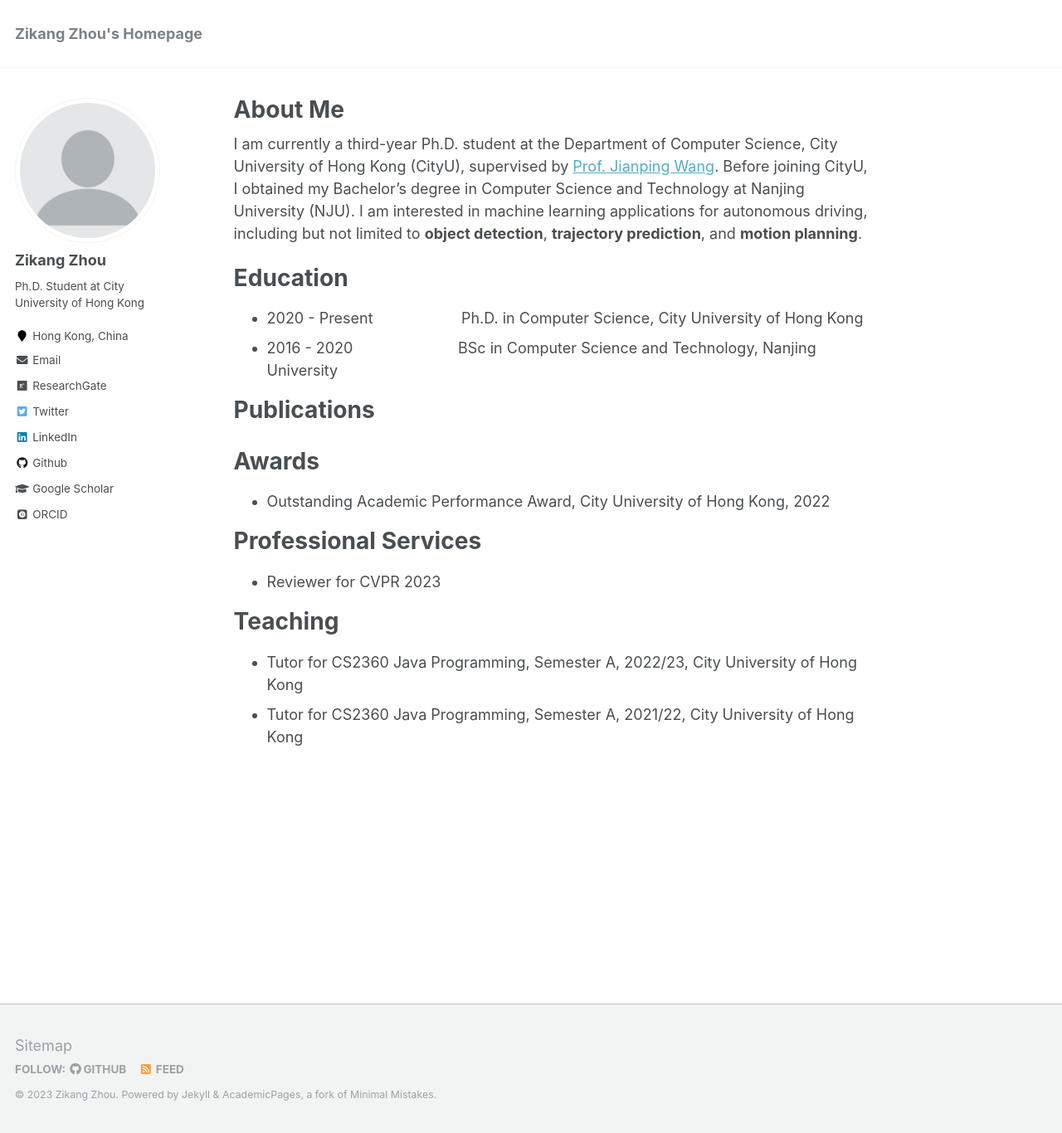
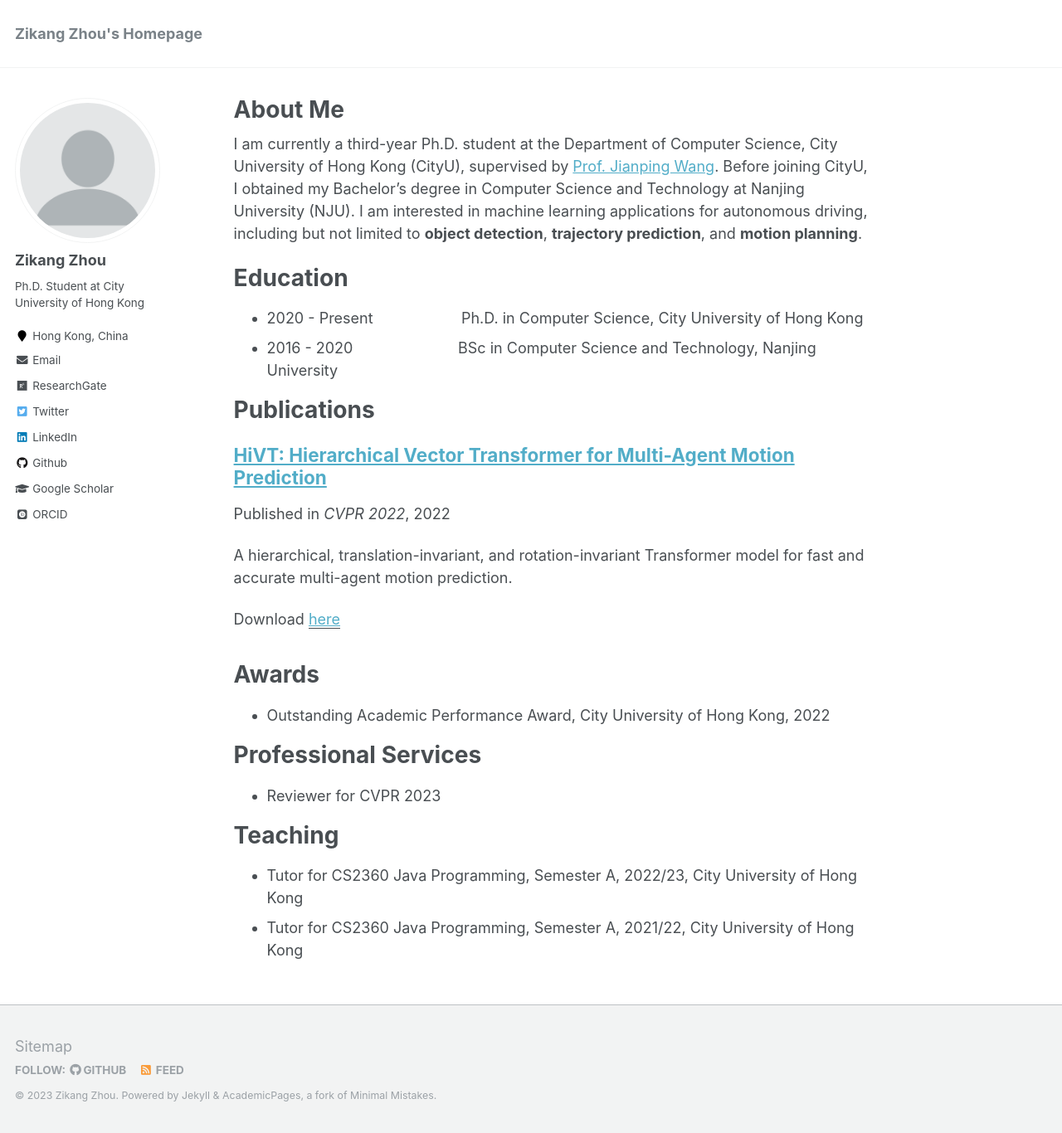
Before and after one commit to ZikangZhou/ZikangZhou.github.io, a Jekyll site: the page built from _pages/about.md, in a window 1280 px wide and 1366 px high. Shown: the whole window at 83% size. Built offline with Jekyll 4.4.1, drawn with Linux system fonts in a browser that asks for light colours; some web fonts are replaced.

Commit message:
update hivt

```diff
--- a/_publications/hivt.md
+++ b/_publications/hivt.md
@@ -2,9 +2,11 @@
 title: "HiVT: Hierarchical Vector Transformer for Multi-Agent Motion Prediction"
 collection: publications
 permalink: /publication/hivt
+excerpt: 'A hierarchical, translation-invariant, and rotation-invariant Transformer model for fast and accurate multi-agent motion prediction.'
 date: 2022-06-20
 venue: 'CVPR 2022'
 paperurl: 'https://openaccess.thecvf.com/content/CVPR2022/papers/Zhou_HiVT_Hierarchical_Vector_Transformer_for_Multi-Agent_Motion_Prediction_CVPR_2022_paper.pdf'
+show: true
 authors:
     - name: Zikang Zhou
     - name: Luyao Ye
```
Also changed, not shown: 1 other file.
